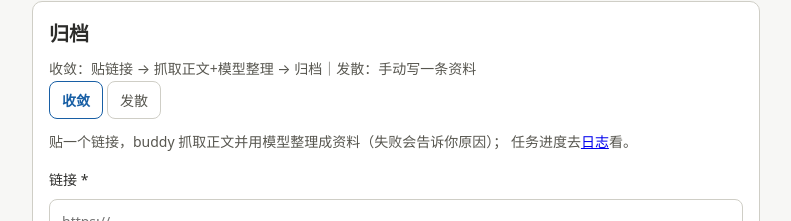
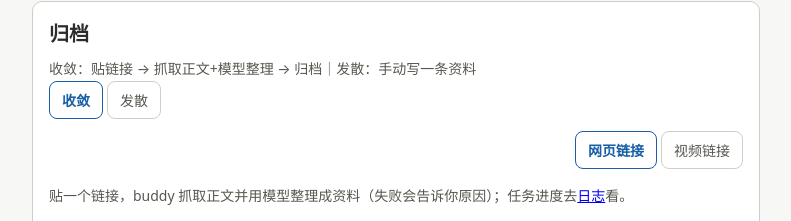
Before and after one commit to XingHo-VibeCoding/vbcd, a React (Vite) app in the folder web/: page /archive in a window 1280 px wide. Shown: the part 171-392 px from the top of the page, without its empty margins (244-1035 px from the left). Built offline with nearby package versions, Linux system fonts and the light colour scheme; no server answers.

Commit message:
[ BIRD ] | 收敛表单支持视频链接（先字幕→转写）

```diff
--- a/web/src/pages/ArchivePage.jsx
+++ b/web/src/pages/ArchivePage.jsx
@@ -18,6 +18,12 @@ const CATEGORIES = [
   { value: 'work', label: '事务' },
 ]
 
+// 收敛支持两类链接：网页走 organize（抓正文），视频走 transcribe_url（先字幕→转写，输出 srt）
+const LINK_KINDS = [
+  { value: 'web', label: '网页链接' },
+  { value: 'video', label: '视频链接' },
+]
+
 function isPhone() {
   return /Mobi|Android|iPhone|iPad/i.test(navigator.userAgent)
 }
@@ -28,11 +34,13 @@ function isPhone() {
  */
 function ConvergeForm() {
   const navigate = useNavigate()
+  const [kind, setKind] = useState('web')
   const [url, setUrl] = useState('')
   const [category, setCategory] = useState('learning')
   const [error, setError] = useState('')
   const [notice, setNotice] = useState('')
   const [submitting, setSubmitting] = useState(false)
+  const isVideo = kind === 'video'
 
   async function handleSubmit(e) {
     e.preventDefault()
@@ -42,12 +50,14 @@ function ConvergeForm() {
     try {
       const submittedUrl = url          // 清表单前先存下来，供提示条引用
       const task = await createTask({
-        type: 'organize',
-        payload: { url, category },
+        type: isVideo ? 'transcribe_url' : 'organize',
+        payload: isVideo
+          ? { url, category, prefer_subtitles: true, formats: ['text', 'segments', 'srt'] }
+          : { url, category },
         origin: isPhone() ? 'phone' : 'desktop',
       })
       setUrl('')
-      // 提示透出后端 result（「已提交，正在抓取链接」），进度去日志页看
+      // 提示透出后端 result（视频命中字幕会显示「已归档到 …（字幕）」，否则「已提交，正在抓取链接」）
       setNotice(`已登记：${submittedUrl}｜${task.result || '已提交'}`)
     } catch (err) {
       if (err.code === 'AUTH_REQUIRED') {
@@ -62,8 +72,23 @@ function ConvergeForm() {
 
   return (
     <form onSubmit={handleSubmit} className="form">
+      <div className="view-switch" role="group" aria-label="链接类型">
+        {LINK_KINDS.map((k) => (
+          <button
+            key={k.value}
+            type="button"
+            className={kind === k.value ? 'tab active' : 'tab'}
+            aria-pressed={kind === k.value}
+            onClick={() => setKind(k.value)}
+          >
+            {k.label}
+          </button>
+        ))}
+      </div>
       <p className="hint">
-        贴一个链接，buddy 抓取正文并用模型整理成资料（失败会告诉你原因）；
+        {isVideo
+          ? '贴一个视频链接，buddy 先抓平台字幕、抓不到就转写音频，产出带时间戳全文与 srt；'
+          : '贴一个链接，buddy 抓取正文并用模型整理成资料（失败会告诉你原因）；'}
         任务进度去<Link to="/log">日志</Link>看。
       </p>
       <label>
@@ -72,7 +97,7 @@ function ConvergeForm() {
           type="url"
           value={url}
           onChange={(e) => setUrl(e.target.value)}
-          placeholder="https://…"
+          placeholder={isVideo ? 'https://…（视频链接）' : 'https://…'}
           required
         />
       </label>
@@ -94,7 +119,7 @@ function ConvergeForm() {
       ) : null}
       <div className="form-actions">
         <button type="submit" className="btn-primary" disabled={submitting}>
-          {submitting ? '登记中…' : '收敛这条链接'}
+          {submitting ? '登记中…' : isVideo ? '转写这个视频' : '收敛这条链接'}
         </button>
       </div>
     </form>
```
